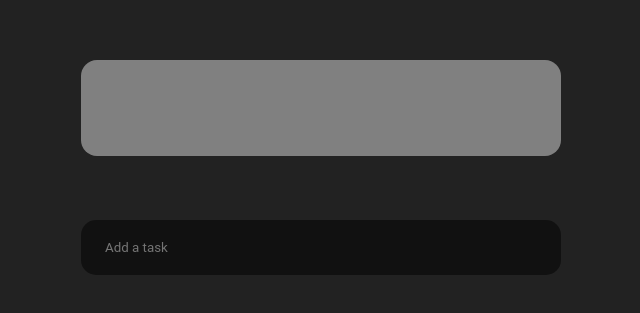
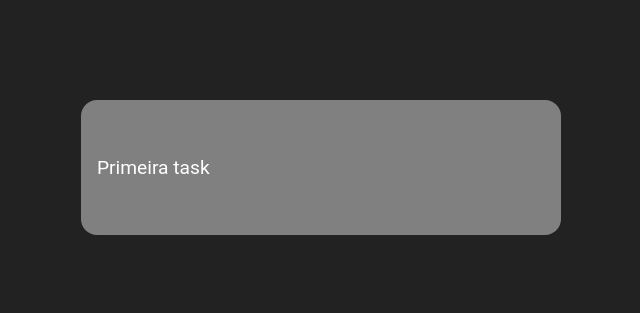
Before and after one commit to franciscogazaniga/exercicios-polotech-react2, a React (Create React App) app: page / in a window 1280 px wide. Shown: the part 233-546 px from the top of the page, without its empty margins (319-959 px from the left). Built offline with nearby package versions, Linux system fonts and the light colour scheme.

Commit message:
First commit

```diff
--- a/package.json
+++ b/package.json
@@ -11,7 +11,6 @@
     "@types/react": "^18.0.0",
     "@types/react-dom": "^18.0.0",
     "@types/styled-components": "^5.1.26",
-    "nanoid": "^4.0.2",
     "react": "^18.2.0",
     "react-dom": "^18.2.0",
     "react-scripts": "5.0.1",
--- a/src/App.tsx
+++ b/src/App.tsx
@@ -1,4 +1,4 @@
-import Listview from "./screens/Listview";
+import Listview from "./components/Listview/Listview";
 import { AppLayoutContainer, GlobalStyle } from "./styles";
 
 const App = () => {
--- a/src/components/Checkbox/index.tsx
+++ /dev/null
@@ -1,48 +0,0 @@
-import styled, { StyledComponent } from "styled-components";
-import { colors } from "../../styles";
-import { ComponentProps } from "react";
-
-const CheckboxContainer = styled.div`
-  display: inline-block;
-  vertical-align: middle;
-`;
-
-const HiddenCheckbox = styled.input`
-  border: 0;
-  clip: rect(0 0 0 0);
-  clip-path: inset(50%);
-  height: 1px;
-  margin: -1px;
-  overflow: hidden;
-  padding: 0;
-  position: absolute;
-  white-space: nowrap;
-  width: 1px;
-`;
-
-type CheckboxProps = {
-  checked: boolean;
-};
-
-const StyledCheckbox = styled.div<CheckboxProps>`
-  display: inline-block;
-  width: 25px;
-  height: 25px;
-  background: ${(props) => (props.checked ? colors.primary : "none")};
-  border: 3px solid ${colors.primary};
-  border-radius: 25px;
-  transition: all 100ms;
-`;
-
-type Props = ComponentProps<StyledComponent<"input", {}>>;
-
-const Checkbox = ({ checked, ...props }: Props) => {
-  return (
-    <CheckboxContainer>
-      <HiddenCheckbox {...props} type="checkbox" />
-      <StyledCheckbox checked={checked} />
-    </CheckboxContainer>
-  );
-};
-
-export default Checkbox;
--- a/src/components/DecisionLoop/index.tsx
+++ b/src/components/DecisionLoop/DecisionLoop.tsx
@@ -1,4 +1,4 @@
-import ShowNumbers from "../ShowNumbers";
+import ShowNumbers from "../ShowNumbers/ShowNumbers";
 
 const DecisionLoop = () => {
   const numbers: number[] = [1, 2, 6, 78, 90, 35];
--- /dev/null
+++ b/src/components/Listview/Listview.styles.ts
@@ -0,0 +1,23 @@
+import styled from "styled-components";
+
+export const ListContainer = styled.div`
+    display: flex;
+    flex-direction: column;
+    align-items: stretch;
+    width: 30rem;
+`
+
+export const TodoListContainer = styled.div`
+    background: grey;
+    border-radius: 1rem;
+    padding: 3rem 1rem;
+    display: flex;
+    flex-direction: column;
+`
+
+export const TodoListItem = styled.label`
+    display: flex;
+    padding: 0.5rem 0;
+    align-items: center;
+    font-size: 1.2rem;
+`
--- /dev/null
+++ b/src/components/Listview/Listview.tsx
@@ -0,0 +1,26 @@
+import {
+  ListContainer,
+  TodoListContainer,
+  TodoListItem,
+} from "./Listview.styles";
+import { ITaskState } from "./Listview.types";
+
+const Listview = () => {
+  const tasks: ITaskState[] = [
+    { id: "1", label: "Primeira task", isComplete: false },
+  ];
+
+  return (
+    <ListContainer>
+      <TodoListContainer>
+        <TodoListItem>
+          {tasks.map((eachTask) => {
+            return eachTask.label;
+          })}
+        </TodoListItem>
+      </TodoListContainer>
+    </ListContainer>
+  );
+};
+
+export default Listview;
--- a/src/screens/Listview/Listview.types.ts
+++ b/src/components/Listview/Listview.types.ts
@@ -1,4 +1,4 @@
-export interface ITask {
+export interface ITaskState {
     id: string
     label: string
     isComplete: boolean
--- a/src/components/Spacer/index.tsx
+++ /dev/null
@@ -1,20 +0,0 @@
-import React from "react";
-import styled from "styled-components";
-
-type SpacerProps = {
-  flex?: number;
-  height?: number;
-  width?: number;
-};
-
-const StyledSpacer = styled.div<SpacerProps>`
-  height: ${(props) => props.height && `${props.height}rem`};
-  width: ${(props) => props.width && `${props.width}rem`};
-  flex: ${(props) => props.flex};
-`;
-
-const Spacer = ({ height, width, flex }: SpacerProps) => {
-  return <StyledSpacer height={height} width={width} flex={flex} />;
-};
-
-export default Spacer;
--- a/src/screens/Listview/Listview.styles.ts
+++ /dev/null
@@ -1,31 +0,0 @@
-import styled from "styled-components";
-
-export const ListContainer = styled.div`
-  display: flex;
-  flex-direction: column;
-  align-items: stretch;
-  width: 30rem;
-`;
-
-export const TodoListContainer = styled.div`
-  background: grey;
-  border-radius: 1rem;
-  padding: 3rem 1rem;
-  display: flex;
-  flex-direction: column;
-`;
-
-export const TodoListItem = styled.label`
-  display: flex;
-  padding: 0.5rem 0;
-  align-items: center;
-  font-size: 1.2rem;
-`;
-
-export const Input = styled.input`
-  background: rgba(0, 0, 0, 0.5);
-  border: none;
-  border-radius: 15px;
-  color: #fff;
-  padding: 20px 24px;
-`;
--- a/src/screens/Listview/index.tsx
+++ /dev/null
@@ -1,69 +0,0 @@
-import { useState, ChangeEvent, KeyboardEvent } from "react";
-import Checkbox from "../../components/Checkbox";
-import Spacer from "../../components/Spacer";
-import {
-  Input,
-  ListContainer,
-  TodoListContainer,
-  TodoListItem,
-} from "./Listview.styles";
-import { ITask } from "./Listview.types";
-import { nanoid } from "nanoid";
-
-const Listview = () => {
-  const [tasks, setTasks] = useState<ITask[]>([]);
-  const [newTaskLabel, setNewTaskLabel] = useState("");
-  const handleNewTaskLabelChange = (event: ChangeEvent<HTMLInputElement>) => {
-    setNewTaskLabel(event.target.value);
-  };
-  const addTask = (label: string) => {
-    const id = nanoid();
-    setTasks((tasks) => [...tasks, { id, label: label, isComplete: false }]);
-  };
-  const handleNewTaskKeyPress = (event: KeyboardEvent<HTMLInputElement>) => {
-    if (event.key === "Enter" && newTaskLabel !== "") {
-      addTask(newTaskLabel);
-      setNewTaskLabel("");
-    }
-  };
-  const updateTaskCompletion = (taskId: string, isComplete: boolean) => {
-    setTasks((tasks) =>
-      tasks.map((task) => {
-        if (task.id === taskId) return { ...task, isComplete };
-        return task;
-      })
-    );
-  };
-  const handleTaskCompleteChange =
-    (task: ITask) => (event: ChangeEvent<HTMLInputElement>) => {
-      updateTaskCompletion(task.id, event.target.checked);
-    };
-
-  return (
-    <ListContainer>
-      <TodoListContainer>
-        {tasks.map((eachTask) => (
-          <TodoListItem key={eachTask.id}>
-            <Checkbox
-              key={eachTask.id}
-              checked={eachTask.isComplete}
-              onChange={handleTaskCompleteChange(eachTask)}
-            />
-            <Spacer width={2} />
-            {eachTask.label}
-            <Spacer flex={1} />
-          </TodoListItem>
-        ))}
-      </TodoListContainer>
-      <Spacer height={4} />
-      <Input
-        placeholder="Add a task"
-        value={newTaskLabel}
-        onChange={handleNewTaskLabelChange}
-        onKeyPress={handleNewTaskKeyPress}
-      />
-    </ListContainer>
-  );
-};
-
-export default Listview;
--- a/src/styles.ts
+++ b/src/styles.ts
@@ -1,4 +1,4 @@
-import styled, { createGlobalStyle } from "styled-components";
+import styled, {createGlobalStyle} from 'styled-components'
 
 export const GlobalStyle = createGlobalStyle`
    * {
@@ -26,9 +26,5 @@ export const AppLayoutContainer = styled.div`
 `;
 
 export const globalColorsObject = {
-  primaryColor: "#FFC93f",
-};
-
-export const colors = {
-  primary: "#FFC93F",
-};
+   primaryColor: '#FFC93f'
+}
```
Also changed, not shown: src/components/ShowNumbers/ShowNumbers.tsx (renamed from src/components/ShowNumbers/index.tsx), 2 other files (tests, documents, lock files or other folders). Lines whose indentation alone changed are shown as unchanged.
